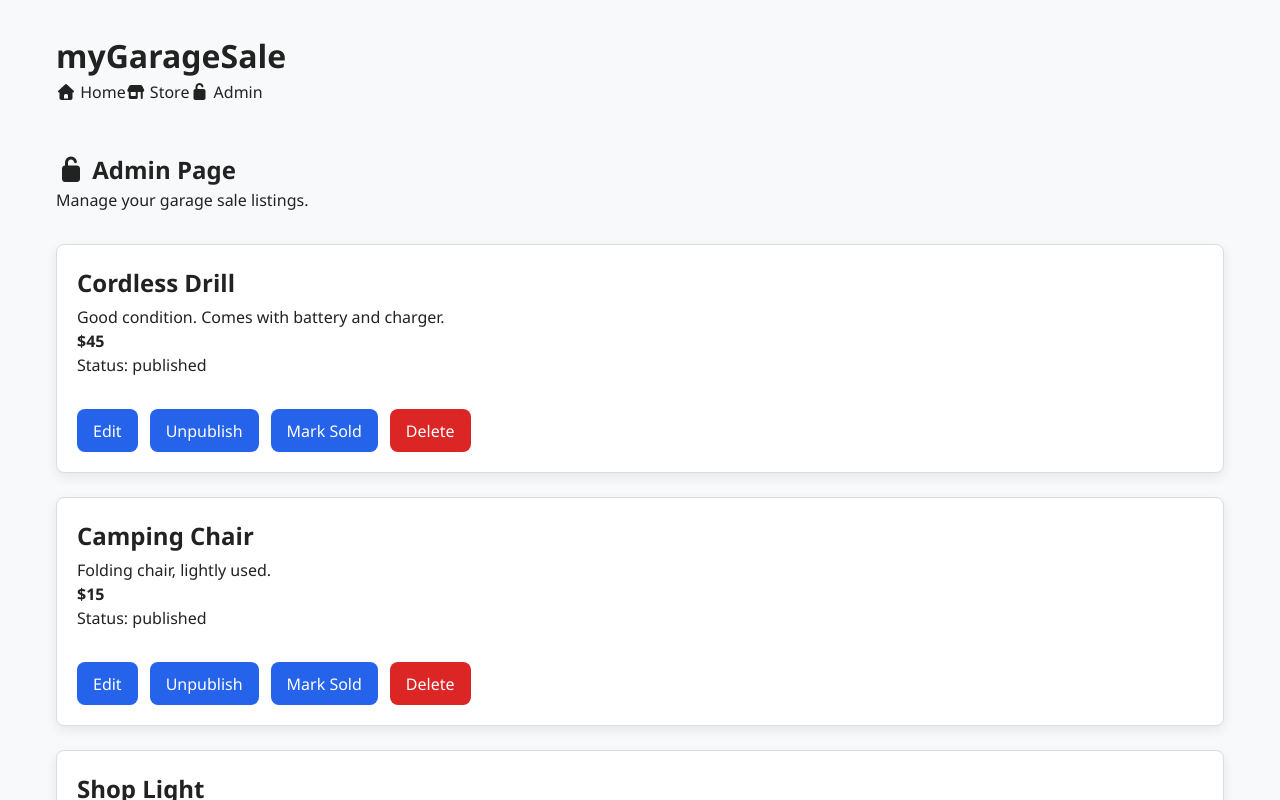
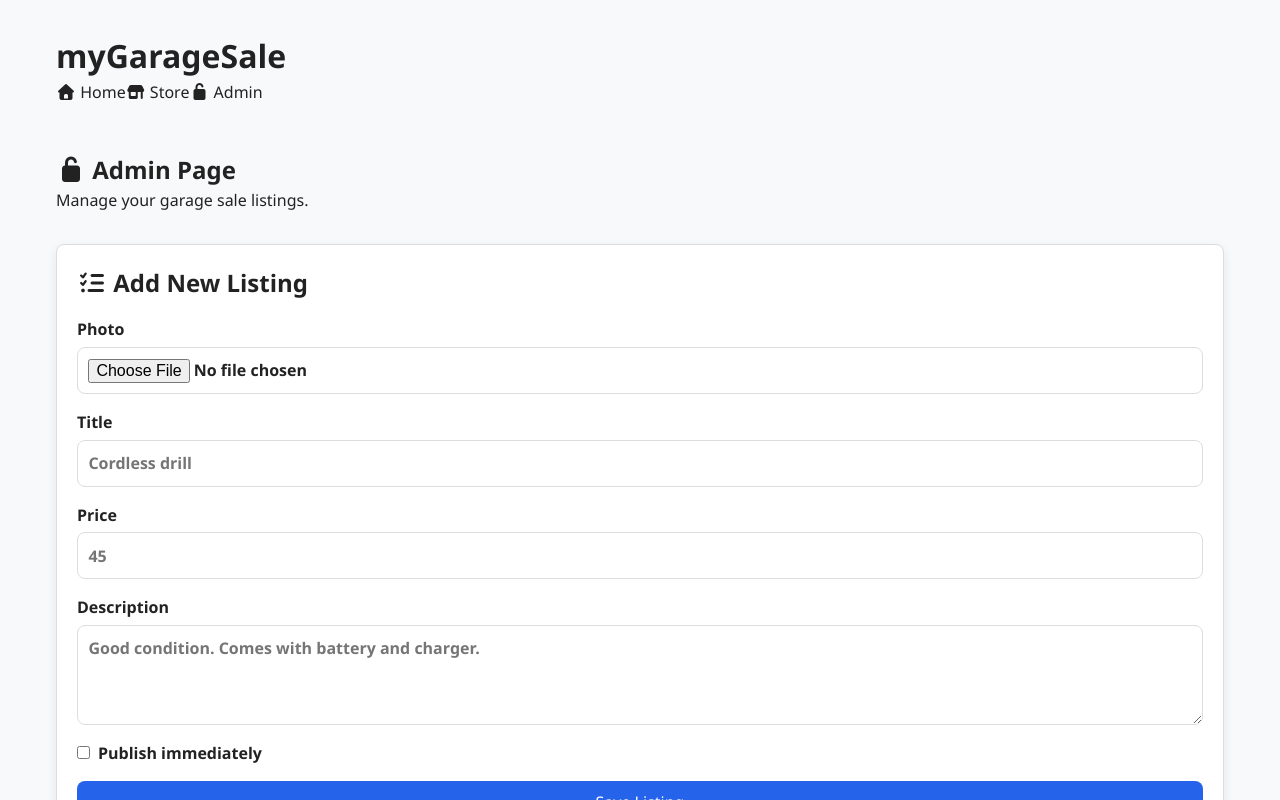
Before and after one commit to egpennington/myGarageSale, a React (Vite) app: page /admin in a window 1280 px wide. Shown: the top 800 px of the page. Built offline with nearby package versions, Linux system fonts and the light colour scheme.

Commit message:
add listing form

```diff
--- a/src/components/ItemForm.jsx
+++ b/src/components/ItemForm.jsx
@@ -0,0 +1,36 @@
+function ItemForm() {
+  return (
+    <form className="item-form">
+      <h2><i className="fa-solid fa-list-check"></i> Add New Listing</h2>
+
+      <label>
+        Photo
+        <input type="file" accept="image/*" />
+      </label>
+
+      <label>
+        Title
+        <input type="text" placeholder="Cordless drill" />
+      </label>
+
+      <label>
+        Price
+        <input type="number" placeholder="45" />
+      </label>
+
+      <label>
+        Description
+        <textarea placeholder="Good condition. Comes with battery and charger." />
+      </label>
+
+      <label className="checkbox-row">
+        <input type="checkbox" />
+        Publish immediately
+      </label>
+
+      <button type="submit">Save Listing</button>
+    </form>
+  )
+}
+
+export default ItemForm
--- a/src/index.css
+++ b/src/index.css
@@ -209,3 +209,39 @@ footer {
 .admin-actions {
   margin-top: 1rem;
 }
+
+/* Item Form styles */
+.item-form {
+  background: var(--surface);
+  border: 1px solid var(--border);
+  border-radius: var(--radius);
+  padding: 1.25rem;
+  box-shadow: var(--shadow);
+  margin: 2rem 0;
+  display: grid;
+  gap: 1rem;
+}
+
+.item-form label {
+  display: grid;
+  gap: 0.35rem;
+  font-weight: 600;
+}
+
+.item-form input,
+.item-form textarea {
+  padding: 0.65rem;
+  border: 1px solid var(--border);
+  border-radius: var(--radius);
+}
+
+.item-form textarea {
+  min-height: 100px;
+  resize: vertical;
+}
+
+.checkbox-row {
+  display: flex !important;
+  align-items: center;
+  gap: 0.5rem !important;
+}
--- a/src/pages/Admin.jsx
+++ b/src/pages/Admin.jsx
@@ -1,11 +1,14 @@
 import sampleItems from '../data/sampleItems'
 import AdminItem from '../components/AdminItem'
+import ItemForm from '../components/ItemForm'
 
 function Admin() {
   return (
     <section>
       <h1><i className="fa-solid fa-unlock"></i> Admin Page</h1>
       <p>Manage your garage sale listings.</p>
+
+      <ItemForm />
 
       <div className="admin-list">
         {sampleItems.map((item) => (
```
